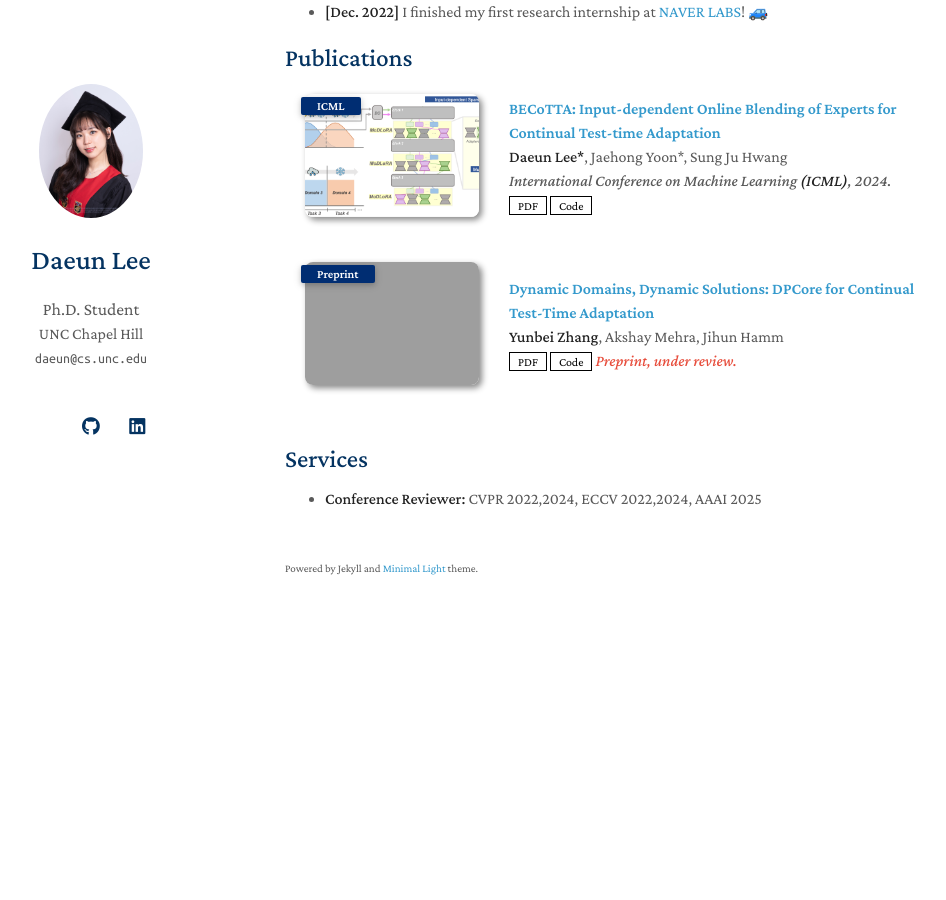
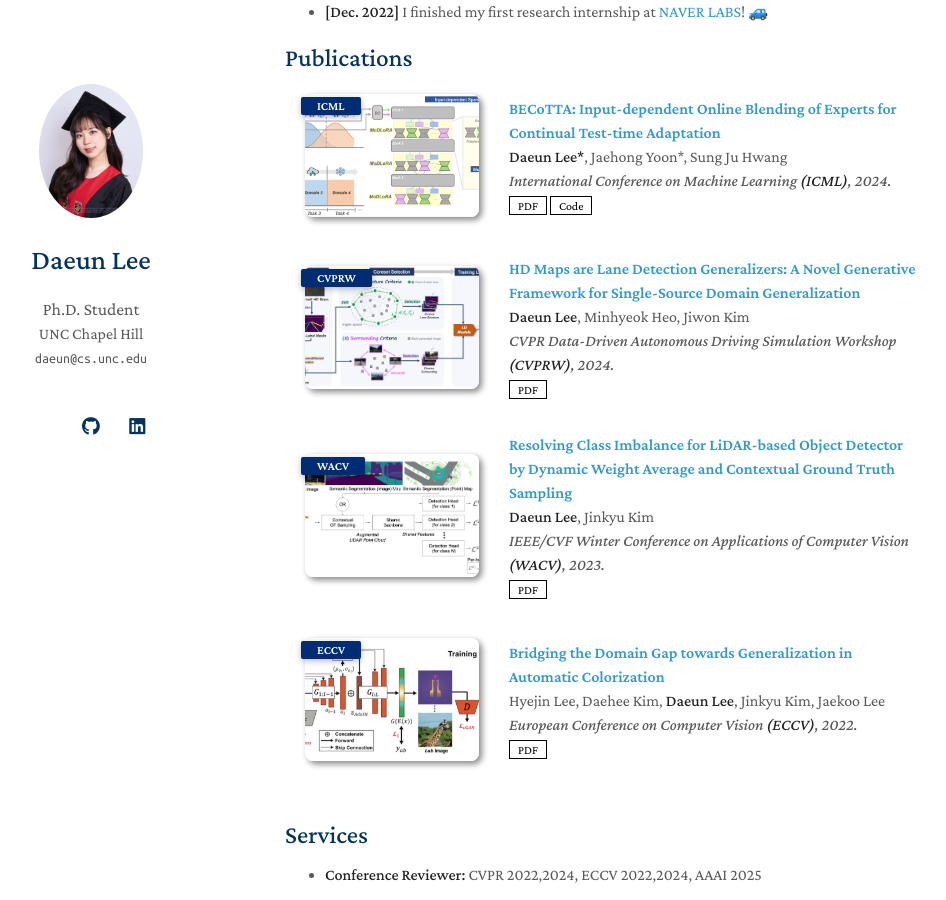
Before and after one commit to daeunni/daeunni.github.io, a Jekyll site: the page built from index.md, in a window 1280 px wide and 900 px high, scrolled down 474 px. Shown: the whole window, without its empty margins (185-1131 px from the left). Built offline with Jekyll 4.4.1, drawn with Linux system fonts in a browser that asks for light colours; a style sheet for code colours, icons or effects is not loaded; our own code applies the rules of GitHub Pages for plain Markdown files; before the commit the page ends 1123 px from its top, so only the background shows below that; grey boxes are pictures that could not be loaded.

Commit message:
Update publications.yml

```diff
--- a/_data/publications.yml
+++ b/_data/publications.yml
@@ -8,13 +8,23 @@ main:
     code: https://github.com/daeunni/BECoTTA
     image: ./assets/img/becotta_v2.png
 
-  - title: "Dynamic Domains, Dynamic Solutions: DPCore for Continual Test-Time Adaptation"
-    authors: <strong>Yunbei Zhang</strong>, Akshay Mehra, Jihun Hamm
-    conference_short: Preprint
-    # conference: IEEE/CVF Conference on Computer Vision and Pattern Recognition <strong>(CVPR)</strong>, 2020.
-    pdf: https://arxiv.org/pdf/2406.10737
-    code: https://github.com/zybeich/DPCore
-    # page: https://class-il.mpi-inf.mpg.de/mnemonics/
-    # bibtex: https://class-il.mpi-inf.mpg.de/mnemonics/
-    image: ./assets/img/dpcore_fig.png
-    notes: Preprint, under review.
+  - title: "HD Maps are Lane Detection Generalizers: A Novel Generative Framework for Single-Source Domain Generalization"
+    authors: <strong>Daeun Lee</strong>, Minhyeok Heo, Jiwon Kim
+    conference_short: CVPRW
+    conference: CVPR Data-Driven Autonomous Driving Simulation Workshop <strong>(CVPRW)</strong>, 2024.
+    pdf: https://arxiv.org/pdf/2311.16589
+    image: ./assets/img/new_hdmap.png
+
+  - title: "Resolving Class Imbalance for LiDAR-based Object Detector by Dynamic Weight Average and Contextual Ground Truth Sampling"
+    authors: <strong>Daeun Lee</strong>, Jinkyu Kim
+    conference_short: WACV
+    conference: IEEE/CVF Winter Conference on Applications of Computer Vision <strong>(WACV)</strong>, 2023.
+    pdf: https://openaccess.thecvf.com/content/WACV2023/papers/Lee_Resolving_Class_Imbalance_for_LiDAR-Based_Object_Detector_by_Dynamic_Weight_WACV_2023_paper.pdf
+    image: ./assets/img/wacv23.png
+
+  - title: "Bridging the Domain Gap towards Generalization in Automatic Colorization"
+    authors: Hyejin Lee, Daehee Kim, <strong>Daeun Lee</strong>, Jinkyu Kim, Jaekoo Lee
+    conference_short: ECCV
+    conference: European Conference on Computer Vision <strong>(ECCV)</strong>, 2022.
+    pdf: https://www.ecva.net/papers/eccv_2022/papers_ECCV/papers/136770530.pdf
+    image: ./assets/img/eccv22.png
```
